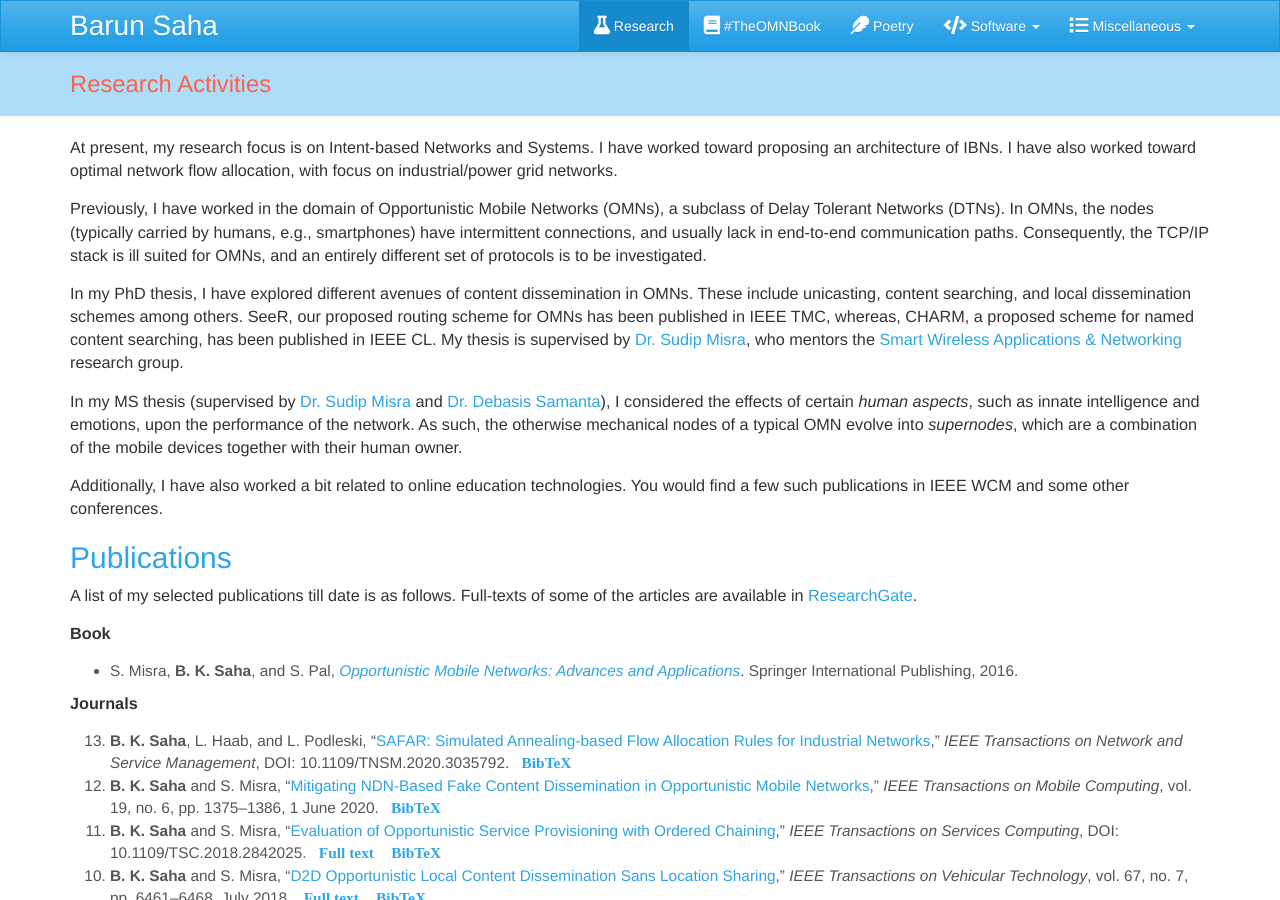
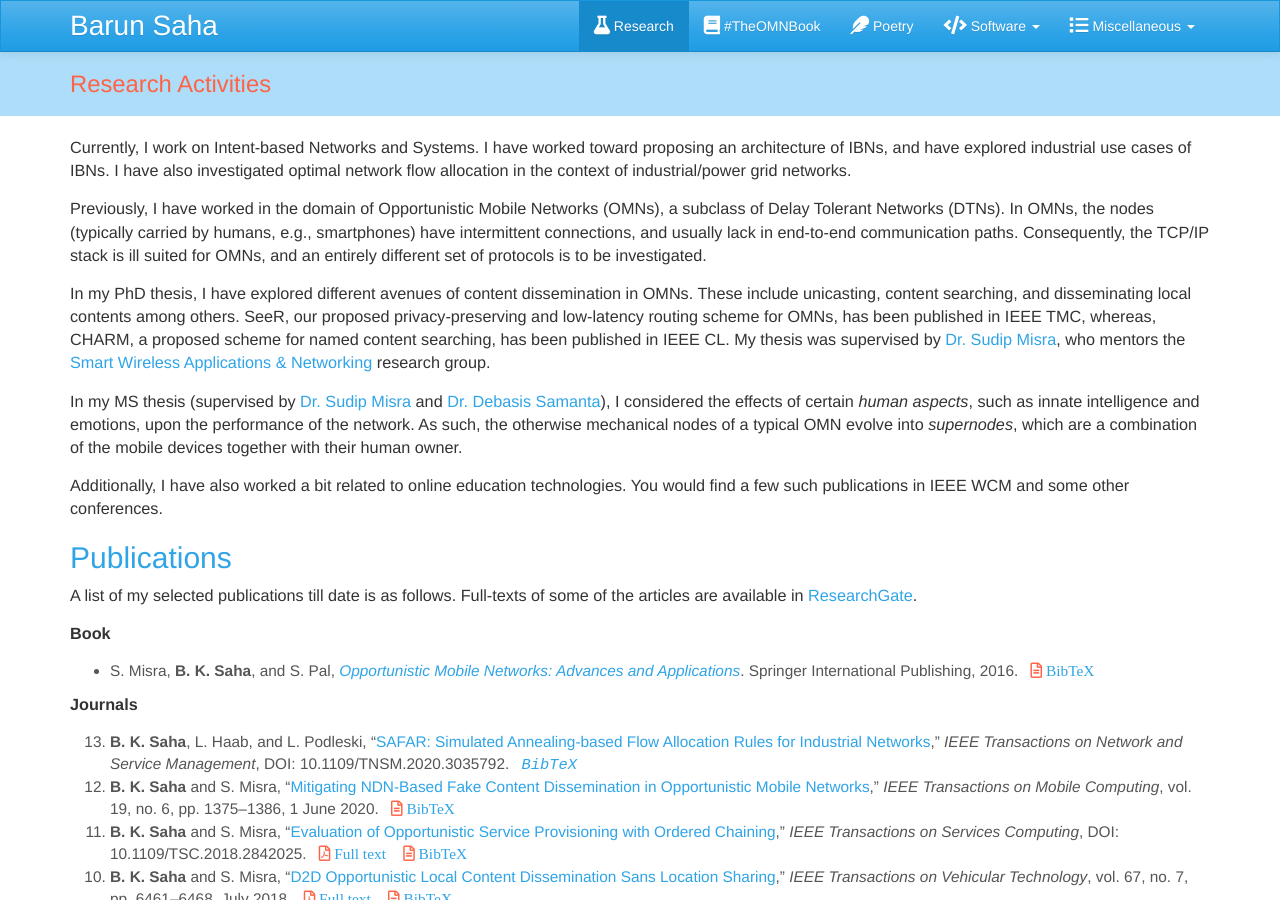
Before and after one commit to barun-saha/barun-saha.github.io, a Jekyll site: the page research.html, which Jekyll copies as it is, in a window 1280 px wide and 900 px high. Built offline with Jekyll 4.4.1, drawn with Linux system fonts in a browser that asks for light colours; nearby versions of some CDN libraries; some web fonts are replaced.

Commit message:
Fix BibTeX icons and a few text

```diff
--- a/research.html
+++ b/research.html
@@ -76,7 +76,7 @@ Research Activities
 
 	<div class="container">
 		<p>
-			At present, my research focus is on Intent-based Networks and Systems. I have worked toward proposing an architecture of IBNs. I have also worked toward optimal network flow allocation, with focus on industrial/power grid networks.
+			Currently, I work on Intent-based Networks and Systems. I have worked toward proposing an architecture of IBNs, and have explored industrial use cases of IBNs. I have also investigated optimal network flow allocation in the context of industrial/power grid networks.
         </p>
 
         <p>
@@ -84,7 +84,7 @@ Research Activities
 		</p>
 
 		<p>
-			In my PhD thesis, I have explored different avenues of content dissemination in OMNs. These include unicasting, content searching, and local dissemination schemes among others. SeeR, our proposed routing scheme for OMNs has been published in IEEE TMC, whereas, CHARM, a proposed scheme for named content searching, has been published in IEEE CL. My thesis is supervised by <a href="http://cse.iitkgp.ac.in/~smisra/">Dr. Sudip Misra</a>, who mentors the <a href="http://cse.iitkgp.ac.in/~smisra/swan/index.html">Smart Wireless Applications &amp; Networking</a> research group.
+			In my PhD thesis, I have explored different avenues of content dissemination in OMNs. These include unicasting, content searching, and disseminating local contents among others. SeeR, our proposed privacy-preserving and low-latency routing scheme for OMNs, has been published in IEEE TMC, whereas, CHARM, a proposed scheme for named content searching, has been published in IEEE CL. My thesis was supervised by <a href="http://cse.iitkgp.ac.in/~smisra/">Dr. Sudip Misra</a>, who mentors the <a href="http://cse.iitkgp.ac.in/~smisra/swan/index.html">Smart Wireless Applications &amp; Networking</a> research group.
 		</p>
 
 		<p>
@@ -112,6 +112,9 @@ Research Activities
 			  S. Misra, <strong>B. K. Saha</strong>, and S. Pal, <em><a href="https://www.springer.com/in/book/9783319290294">
                 Opportunistic Mobile Networks: Advances and Applications</a></em>.
                 Springer International Publishing, 2016.
+                <span class="pub-resource">
+ 				  <i class="far fa-file-alt"> <a href="bibtex/Misra2016-OMNbook.bib">BibTeX</a></i>
+ 			  </span>
 			</li>
         </ul>
 
@@ -122,54 +125,54 @@ Research Activities
 			  <strong>B. K. Saha</strong>, L. Haab, and L. Podleski, &ldquo;<a href="https://ieeexplore.ieee.org/document/9247969">SAFAR: Simulated Annealing-based Flow Allocation Rules for Industrial Networks</a>,&rdquo;
 			  <em>IEEE Transactions on Network and Service Management</em>, DOI: 10.1109/TNSM.2020.3035792.
 			  <span class="pub-resource">
-					<i class="fa fa-file-text-o"> <a href="bibtex/Saha2020-safar.bib">BibTeX</a></i>
+					<i class="  "> <a href="bibtex/Saha2020-safar.bib">BibTeX</a></i>
 			  </span>
 			</li>
 			<li>
 			  <strong>B. K. Saha</strong> and S. Misra, &ldquo;<a href="https://ieeexplore.ieee.org/abstract/document/8676366">Mitigating NDN-Based Fake Content Dissemination in Opportunistic Mobile Networks</a>,&rdquo;
 			  <em>IEEE Transactions on Mobile Computing</em>, vol. 19, no. 6, pp. 1375&ndash;1386, 1 June 2020.
 			  <span class="pub-resource">
-					<i class="fa fa-file-text-o"> <a href="bibtex/Saha2020-ndn.bib">BibTeX</a></i>
+					<i class="far fa-file-alt"> <a href="bibtex/Saha2020-ndn.bib">BibTeX</a></i>
 			  </span>
 			</li>
 			<li>
 			  <strong>B. K. Saha</strong> and S. Misra, &ldquo;<a href="https://ieeexplore.ieee.org/document/8369149">Evaluation of Opportunistic Service Provisioning with Ordered Chaining</a>,&rdquo; <em>IEEE Transactions on Services Computing</em>, DOI: 10.1109/TSC.2018.2842025.
 			  <span class="pub-resource">
-				  <i class="fa fa-file-pdf-o"> <a href="https://www.researchgate.net/publication/325458201_Evaluation_of_Opportunistic_Service_Provisioning_with_Ordered_Chaining">Full text</a></i>
+				  <i class="far fa-file-pdf"> <a href="https://www.researchgate.net/publication/325458201_Evaluation_of_Opportunistic_Service_Provisioning_with_Ordered_Chaining">Full text</a></i>
 			  </span>
 			  <span class="pub-resource">
-					<i class="fa fa-file-text-o"> <a href="bibtex/Saha2018-osp.bib">BibTeX</a></i>
+					<i class="far fa-file-alt"> <a href="bibtex/Saha2018-osp.bib">BibTeX</a></i>
 			  </span>
 			</li>
 			<li>
 			  <strong>B. K. Saha</strong> and S. Misra, &ldquo;<a href="http://ieeexplore.ieee.org/document/8289346/">D2D Opportunistic Local Content Dissemination Sans Location Sharing</a>,&rdquo; <em>IEEE Transactions on Vehicular Technology</em>, vol. 67, no. 7, pp. 6461&ndash;6468, July 2018.
 			  <span class="pub-resource">
-				  <i class="fa fa-file-pdf-o"> <a href="full_text/lucid__ieee_tvt_2018.pdf">Full text</a></i>
+				  <i class="far fa-file-pdf"> <a href="full_text/lucid__ieee_tvt_2018.pdf">Full text</a></i>
 			  </span>
 			  <span class="pub-resource">
-					<i class="fa fa-file-text-o"> <a href="bibtex/Saha2018-lucid.bib">BibTeX</a></i>
+					<i class="far fa-file-alt"> <a href="bibtex/Saha2018-lucid.bib">BibTeX</a></i>
 			  </span>
 			</li>
 			<li>
 			  <strong>B. K. Saha</strong>, S. Misra, and S. Pal, &ldquo;<a href="http://ieeexplore.ieee.org/document/7862876/">SeeR: Simulated Annealing-based Routing in Opportunistic Mobile Networks</a>,&rdquo; <em>IEEE Transactions on Mobile Computing</em>, vol. 16, no. 10, pp. 2876&ndash;2888, October 2017.
 			  <span class="pub-resource">
-				  <i class="fa fa-file-pdf-o"> <a href="https://www.researchgate.net/publication/313940625_SeeR_Simulated_Annealing-based_Routing_in_Opportunistic_Mobile_Networks">Full text</a></i>
+				  <i class="far fa-file-pdf"> <a href="https://www.researchgate.net/publication/313940625_SeeR_Simulated_Annealing-based_Routing_in_Opportunistic_Mobile_Networks">Full text</a></i>
 			  </span>
 			  <span class="pub-resource">
-					<i class="fa fa-file-text-o"> <a href="bibtex/Saha2017-seer.bib">BibTeX</a></i>
+					<i class="far fa-file-alt"> <a href="bibtex/Saha2017-seer.bib">BibTeX</a></i>
 			  </span>
 			</li>
 			<li>
 			  S. Pal, <strong>B. K. Saha</strong>, and S. Misra, &ldquo;<a href="http://ieeexplore.ieee.org/document/7859459/">Game Theoretic Analysis of Cooperative Message Forwarding in Opportunistic Mobile Networks</a>,&rdquo; <em>IEEE Transactions on Cybernetics</em>, vol. 47, no. 12, pp. 4463&ndash;4474, December 2017.
 			  <span class="pub-resource">
-					<i class="fa fa-file-text-o"> <a href="bibtex/Pal2017-cooperation.bib">BibTeX</a></i>
+					<i class="far fa-file-alt"> <a href="bibtex/Pal2017-cooperation.bib">BibTeX</a></i>
 			  </span>
 			</li>
 
 			<li>
 			  <strong>B. K. Saha</strong> and S. Misra, &ldquo;<a href="http://ieeexplore.ieee.org/stamp/stamp.jsp?arnumber=7503117">Named Content Searching in Opportunistic Mobile Networks</a>,&rdquo; <em>IEEE Communications Letters</em>,	vol. 20, no. 10, pp. 2067&ndash;2070, October 2016.
 			  <span class="pub-resource">
-					<i class="fa fa-file-text-o"> <a href="bibtex/Saha2016-charm.bib">BibTeX</a></i>
+					<i class="far fa-file-alt"> <a href="bibtex/Saha2016-charm.bib">BibTeX</a></i>
 			  </span>
 			</li>
             <li>
@@ -177,10 +180,10 @@ Research Activities
                 for Performance Enhancement in Opportunistic Mobile Networks</a>,&rdquo; <em>IEEE
                 Transactions on Computers</em>,	vol. 65, no. 4, pp. 1310&ndash;1322, April 2016.
 				<span class="pub-resource">
-					<i class="fa fa-file-pdf-o"> <a href="https://www.researchgate.net/publication/279217430_Utility-Based_Exploration_for_Performance_Enhancement_in_Opportunistic_Mobile_Networks">Full text</a></i>
+					<i class="far fa-file-pdf"> <a href="https://www.researchgate.net/publication/279217430_Utility-Based_Exploration_for_Performance_Enhancement_in_Opportunistic_Mobile_Networks">Full text</a></i>
 				</span>
 				<span class="pub-resource">
-					<i class="fa fa-file-text-o"> <a href="bibtex/Saha2016-exploration.bib">BibTeX</a></i>
+					<i class="far fa-file-alt"> <a href="bibtex/Saha2016-exploration.bib">BibTeX</a></i>
 				</span>
 			</li>
 			<li>
@@ -189,17 +192,17 @@ Research Activities
 			  networks</a>,&rdquo; <em>IEEE Transactions on Parallel and Distributed Systems</em>,
 			  vol. 26, no. 3, pp. 724&ndash;737, March 2015.
 			  <span class="pub-resource">
-				  <i class="fa fa-file-pdf-o"> <a href="https://www.researchgate.net/publication/272369737_Distributed_Information-Based_Cooperative_Strategy_Adaptationin_Opportunistic_Mobile_Networks">Full text</a></i>
+				  <i class="far fa-file-pdf"> <a href="https://www.researchgate.net/publication/272369737_Distributed_Information-Based_Cooperative_Strategy_Adaptationin_Opportunistic_Mobile_Networks">Full text</a></i>
 			  </span>
 			  <span class="pub-resource">
-				  <i class="fa fa-file-text-o"> <a href="bibtex/Misra2015-cooperation.bib">BibTeX</a></i>
+				  <i class="far fa-file-alt"> <a href="bibtex/Misra2015-cooperation.bib">BibTeX</a></i>
 			  </span>
 			</li>
 			<li>
 			  S. Misra and <strong>B. K. Saha</strong>, &ldquo;<a href="http://ieeexplore.ieee.org/xpl/articleDetails.jsp?arnumber=6898217">On Emotional Aspects in Mission-Oriented
 			  Opportunistic Networks</a>,&rdquo; <em>IET Networks</em>, vol. 3, no. 3, pp. 228&ndash;234, September 2014.
 			  <span class="pub-resource">
-					<i class="fa fa-file-text-o"> <a href="bibtex/Misra2014-emotion.bib">BibTeX</a></i>
+					<i class="far fa-file-alt"> <a href="bibtex/Misra2014-emotion.bib">BibTeX</a></i>
 			  </span>
 			</li>
 			<li>
@@ -207,10 +210,10 @@ Research Activities
 			  of Pocket Switched Networks</a>,&rdquo; <em>IET Networks</em>, vol. 3, no. 2, pp. 110&ndash;118,
 			  June 2014.
 			  <span class="pub-resource">
-				  <i class="fa fa-file-pdf-o"> <a href="https://www.researchgate.net/publication/263546917_Effects_of_heterogeneity_on_the_performance_of_pocket_switched_networks">Full text</a></i>
+				  <i class="far fa-file-pdf"> <a href="https://www.researchgate.net/publication/263546917_Effects_of_heterogeneity_on_the_performance_of_pocket_switched_networks">Full text</a></i>
 			  </span>
 			  <span class="pub-resource">
-				  <i class="fa fa-file-text-o"> <a href="bibtex/Saha2014-heterogeneity.bib">BibTeX</a></i>
+				  <i class="far fa-file-alt"> <a href="bibtex/Saha2014-heterogeneity.bib">BibTeX</a></i>
 			  </span>
 			</li>
 			<li>
@@ -219,10 +222,10 @@ Research Activities
 			  <em>IEEE Wireless Communications</em>, vol.20, no.4, pp.109&ndash;115,
 			  August 2013. (Feature article)
 			  <span class="pub-resource">
-				  <i class="fa fa-file-pdf-o"> <a href="https://www.researchgate.net/publication/260656588_A_web-based_integrated_environment_for_simulation_and_analysis_with_NS-2">Full text</a></i>
+				  <i class="far fa-file-pdf"> <a href="https://www.researchgate.net/publication/260656588_A_web-based_integrated_environment_for_simulation_and_analysis_with_NS-2">Full text</a></i>
 			  </span>
 			  <span class="pub-resource">
-				  <i class="fa fa-file-text-o"> <a href="bibtex/Saha2013-ns2web.bib">BibTeX</a></i>
+				  <i class="far fa-file-alt"> <a href="bibtex/Saha2013-ns2web.bib">BibTeX</a></i>
 			  </span>
 			</li>
 			<li>
@@ -231,10 +234,10 @@ Research Activities
 			   and stability based DSR with multiple routes,&rdquo; <em>Journal of Computing
 			   and Information Technology</em>, vol. 16, no. 2, pp. 91&ndash;99, 2008.
 			   <span class="pub-resource">
- 				  <i class="fa fa-file-pdf-o"> <a href="https://www.researchgate.net/publication/220066236_Pre-emptive_Dynamic_Source_Routing_A_Repaired_Backup_Approach_and_Stability_Based_DSR_with_Multiple_Routes">Full text</a></i>
+ 				  <i class="far fa-file-pdf"> <a href="https://www.researchgate.net/publication/220066236_Pre-emptive_Dynamic_Source_Routing_A_Repaired_Backup_Approach_and_Stability_Based_DSR_with_Multiple_Routes">Full text</a></i>
  			  </span>
  			  <span class="pub-resource">
- 				  <i class="fa fa-file-text-o"> <a href="bibtex/Maity2008-dsr.bib">BibTeX</a></i>
+ 				  <i class="far fa-file-alt"> <a href="bibtex/Maity2008-dsr.bib">BibTeX</a></i>
  			  </span>
 			</li>
 		</ol>
@@ -247,10 +250,10 @@ Research Activities
 			  in <em>Proceedings of 2019 IEEE International Conference on Advanced Networks and Telecommunications Systems (ANTS)</em>,
 			  IEEE, Dec. 2019, pp. 1&ndash;6.
 			  <span class="pub-resource">
-				  <i class="fa fa-file-pdf-o"> <a href="https://www.researchgate.net/publication/342218691_Flow_Allocation_in_Industrial_Intent-based_Networks">Full text</a></i>
+				  <i class="far fa-file-pdf"> <a href="https://www.researchgate.net/publication/342218691_Flow_Allocation_in_Industrial_Intent-based_Networks">Full text</a></i>
 			  </span>
 			  <span class="pub-resource">
-				<i class="fa fa-file-text-o"> <a href="bibtex/Saha2019-flows.bib">BibTeX</a></i>
+				<i class="far fa-file-alt"> <a href="bibtex/Saha2019-flows.bib">BibTeX</a></i>
 			  </span>
 			</li>
 			<li>
@@ -258,10 +261,10 @@ Research Activities
 			  An Industrial Perspective</a>&rdquo; in <em>Proceedings of the 1st International Workshop on Future Industrial Communication Networks</em>,
 			  ACM, Oct. 2018, pp. 35&ndash;40.
 			  <span class="pub-resource">
-				  <i class="fa fa-file-pdf-o"> <a href="https://www.researchgate.net/publication/328242908_Intent-based_Networks_An_Industrial_Perspective">Full text</a></i>
+				  <i class="far fa-file-pdf"> <a href="https://www.researchgate.net/publication/328242908_Intent-based_Networks_An_Industrial_Perspective">Full text</a></i>
 			  </span>
 			  <span class="pub-resource">
-				<i class="fa fa-file-text-o"> <a href="bibtex/Saha2018-ibn.bib">BibTeX</a></i>
+				<i class="far fa-file-alt"> <a href="bibtex/Saha2018-ibn.bib">BibTeX</a></i>
 			  </span>
 			</li>
 			<li>
@@ -270,7 +273,7 @@ Research Activities
 			  <em>Proc. of 2013 IEEE International Conference on Communications Workshops
 			  (ICC)</em>, pp.1062&ndash;1066, 9-13 June 2013.
 			  <span class="pub-resource">
-				<i class="fa fa-file-text-o"> <a href="bibtex/Pal2013-rsp.bib">BibTeX</a></i>
+				<i class="far fa-file-alt"> <a href="bibtex/Pal2013-rsp.bib">BibTeX</a></i>
 			  </span>
 			</li>
 			<li>
@@ -280,7 +283,7 @@ Research Activities
 			  Mission-Oriented Wireless Sensor Networking (MiSeNet '12)</em>,
 			  Istanbul, Turkey. ACM, Aug. 2012, pp. 15&ndash;20.
 			  <span class="pub-resource">
-				<i class="fa fa-file-text-o"> <a href="bibtex/Saha2012-intelligence.bib">BibTeX</a></i>
+				<i class="far fa-file-alt"> <a href="bibtex/Saha2012-intelligence.bib">BibTeX</a></i>
 			  </span>
 			</li>
 		</ol>
@@ -293,7 +296,7 @@ Research Activities
 			  Delay Tolerant Networks</a>,&rdquo; <em>Next-Generation Wireless Technologies</em>,
 			  Springer London, 2013, pp. 15&ndash;35.
 			  <span class="pub-resource">
-				<i class="fa fa-file-text-o"> <a href="bibtex/Misra2013-cooperation.bib">BibTeX</a></i>
+				<i class="far fa-file-alt"> <a href="bibtex/Misra2013-cooperation.bib">BibTeX</a></i>
 			</span>
 			</li>
 		</ul>
```
Also changed, not shown: bibtex/Misra2016-OMNbook.bib (added, +9 -0 lines), templates/research.html (+33 -30 lines).
